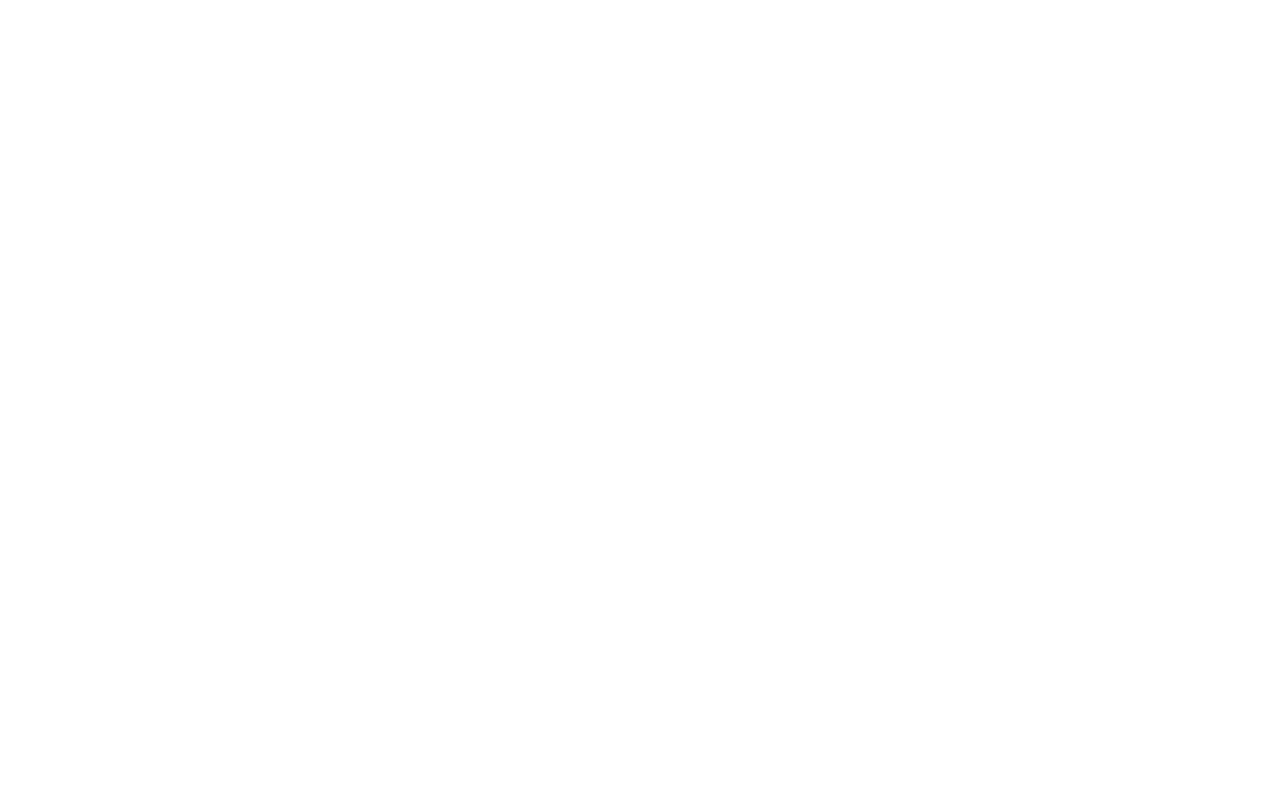
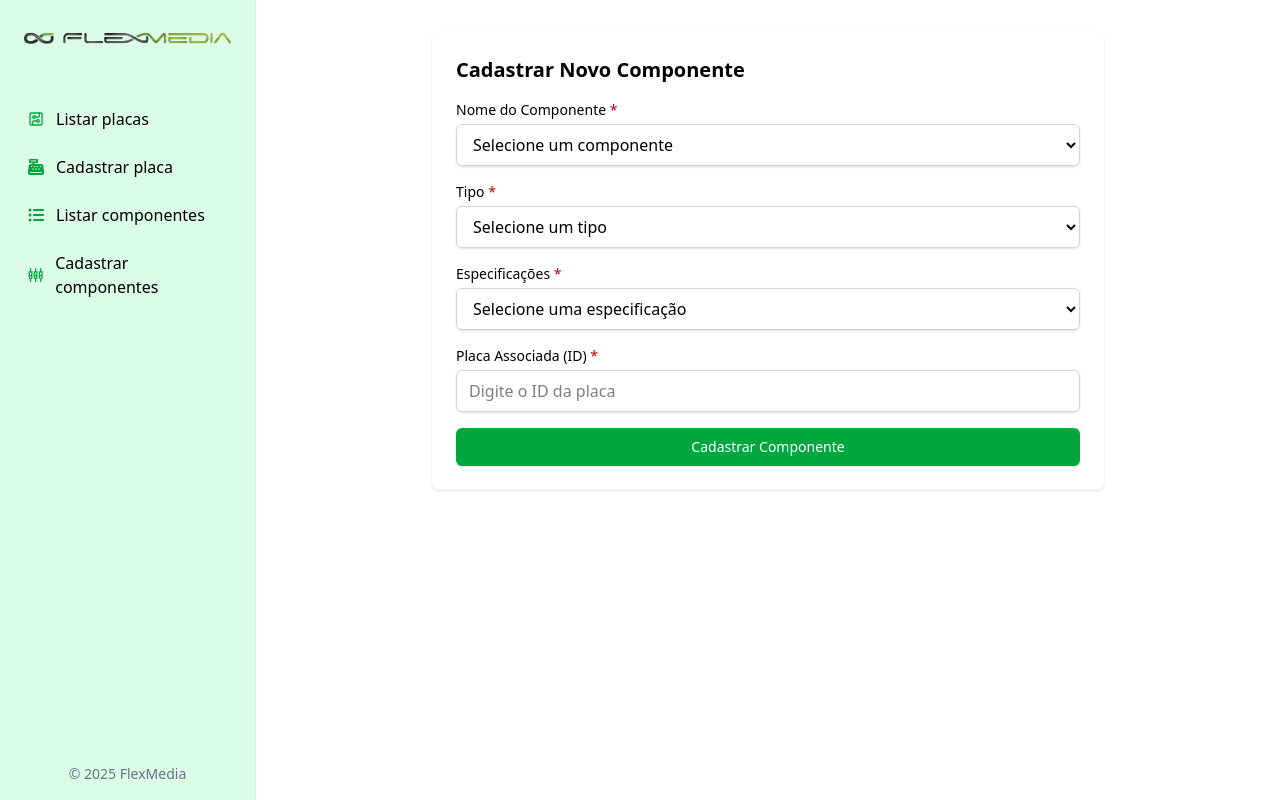
Before and after one commit to Berla1/flexmedia-teste, a React (Vite) app in the folder frontend/: page /cadastrar-componentes in a window 1280 px wide. Built offline with nearby package versions, Linux system fonts and the light colour scheme.

Commit message:
feat: form de cadastro de componente

```diff
--- a/frontend/src/components/CardComponente/index.jsx
+++ b/frontend/src/components/CardComponente/index.jsx
@@ -1,29 +1,43 @@
+/* eslint-disable react-hooks/exhaustive-deps */
 /* eslint-disable no-unused-vars */
+import { useState, useEffect } from "react";
+import { FaWindowClose } from "react-icons/fa";
 import axios from "axios";
-import { useState } from "react";
-import { FaWindowClose } from "react-icons/fa";
 
 const CardComponente = ({ componente, onDelete }) => {
   const [hovered, setHovered] = useState(false);
 
+  useEffect(() => {
+    if (componente?.board === null) {
+      handleAutoDelete();
+    }
+  }, [componente]);
+
+  const handleAutoDelete = async () => {
+    try {
+      await axios.delete(`http://localhost:5000/api/components/${componente._id}`);
+      if (onDelete) onDelete();
+    } catch (err) {
+      console.error("Erro ao deletar componente automaticamente:", err);
+    }
+  };
+
   const handleDelete = async () => {
-    if (
-      window.confirm(
-        `Tem certeza que deseja excluir a placa ${componente.name}?`
-      )
-    ) {
+    if (window.confirm(`Tem certeza que deseja excluir o componente ${componente.name}?`)) {
       try {
-        await axios.delete(
-          `http://localhost:5000/api/components/${componente._id}`
-        );
+        await axios.delete(`http://localhost:5000/api/components/${componente._id}`);
         onDelete();
       } catch (err) {
-        alert("Erro ao deletar placa");
+        alert('Erro ao deletar componente');
       }
     }
   };
+
+  if (!componente || componente.board === null) {
+    return null;
+  }
+
   return (
-    <>
     <div
       className="relative flex flex-col p-6 shadow-lg border h-fit rounded-2xl border-green-600"
       onMouseEnter={() => setHovered(true)}
@@ -31,11 +45,23 @@
     >
       <h1 className="text-3xl font-normal">{componente.name}</h1>
       <p className="font-bold">ID: {componente._id}</p>
-        <p>{componente.description}</p>
-        <p className="text-xs">Especificação: {componente.specifications}</p>
-        <h2 className="mt-5 font-semibold">Placa associada: </h2>
-        <p className="ml-4">{componente.board.name}</p>
-        <p className="ml-4">ID: {componente.board._id}</p>
+
+      <div className="mt-3">
+        <p><span className="font-medium">Tipo:</span> {componente.type}</p>
+        <p><span className="font-medium">Especificações:</span> {componente.specifications}</p>
+      </div>
+
+      {componente.board && (
+        <>
+          <h2 className="font-medium mt-3">Placa associada:</h2>
+          <div className="ml-5">
+            {typeof componente.board === 'object'
+              ? componente.board.name
+              : componente.board}
+          </div>
+        </>
+      )}
+
       {hovered && (
         <button
           onClick={handleDelete}
@@ -48,7 +74,6 @@
         </button>
       )}
     </div>
-    </>
   );
 };
 
--- /dev/null
+++ b/frontend/src/components/FormCadastroComponente/index.jsx
@@ -0,0 +1,209 @@
+import { useState } from 'react';
+import axios from 'axios';
+
+const FormCadastroComponente = ({ onComponentAdded }) => {
+  const [component, setComponent] = useState({
+    name: '',
+    type: '',
+    specifications: '',
+    board: ''
+  });
+  const [isSubmitting, setIsSubmitting] = useState(false);
+  const [error, setError] = useState('');
+
+  const componentNames = [
+    "Resistor 10KΩ",
+      "Capacitor 100nF",
+      "Transistor BC547",
+      "Diodo 1N4007",
+      "LED Azul 5mm",
+      "Microcontrolador ESP32",
+      "Regulador de Tensão LM7805",
+      "Potenciômetro 10KΩ",
+      "Sensor de Temperatura LM35",
+      "Display OLED 128x64",
+      "Cristal Oscilador 16MHz",
+      "Indutor 100µH",
+      "Placa Wi-Fi ESP8266",
+      "Conversor DC-DC Step Down",
+      "Amplificador Operacional LM358",
+      "Relé 5V 10A",
+      "Fonte Chaveada 12V 2A",
+      "Sensor de Umidade DHT22",
+      "CIs Lógico 74HC595",
+      "Buzzer Piezoelétrico",
+      "Chave Táctil 6x6mm",
+      "Módulo Bluetooth HC-05",
+      "Ponte H L298N",
+      "Sensor Ultrassônico HC-SR04",
+      "Conversor USB-TTL CP2102",
+      "Eletrolítico 470µF 16V",
+      "Sensor de Luz LDR",
+      "MOSFET IRFZ44N",
+      "Sensor de Corrente ACS712",
+      "Display LCD 16x2 I2C",
+      "Resistor de Precisão 1% 1KΩ",
+      "Módulo GPS NEO-6M",
+      "Acoplador Óptico PC817",
+      "Memória EEPROM 24C256",
+      "Encoder Rotativo KY-040",
+      "Bateria Li-Ion 18650",
+      "Módulo RFID RC522",
+      "Diodo Zener 5.1V",
+      "Triac BT136",
+      "Fonte Step-Up XL6009",
+      "Ponte Retificadora DB107",
+      "Placa Sensor de Chama",
+      "Sensor de Pressão BMP280",
+      "RTC DS3231 (Relógio de Tempo Real)",
+      "Microfone Eletrético",
+      "Módulo Relé de Estado Sólido",
+      "Célula de Carga 5Kg",
+      "Sensor de Gás MQ-2",
+      "Módulo PWM PCA9685",
+      "Sensor de Inclinação SW-520D",
+
+  ];
+
+  const componentTypes = ['Resistor', 'Capacitor', 'Microcontrolador'];
+  const specificationTypes = ["Resistência", "Capacitância", "Modelo"];
+
+  const handleSubmit = async (e) => {
+    e.preventDefault();
+
+    if (!component.name || !component.type || !component.specifications || !component.board) {
+      setError('Preencha todos os campos obrigatórios');
+      return;
+    }
+
+    setIsSubmitting(true);
+    setError('');
+
+    try {
+      await axios.post('http://localhost:5000/api/components', component);
+      setComponent({
+        name: '',
+        type: '',
+        specifications: '',
+        board: ''
+      });
+      if (onComponentAdded) onComponentAdded();
+    } catch (err) {
+      setError(err.response?.data?.error || 'Erro ao cadastrar componente');
+      console.error('Erro:', err);
+    } finally {
+      setIsSubmitting(false);
+    }
+  };
+
+  const handleChange = (e) => {
+    const { name, value } = e.target;
+    setComponent(prev => ({ ...prev, [name]: value }));
+  };
+
+  return (
+    <div className="w-full ">
+      <h2 className="text-xl font-semibold mb-4">Cadastrar Novo Componente</h2>
+
+      {error && (
+        <div className="mb-4 p-3 bg-red-100 text-red-700 rounded-lg">
+          {error}
+        </div>
+      )}
+
+      <form onSubmit={handleSubmit} className="space-y-4">
+        <div>
+          <label className="block text-sm font-medium mb-1">
+            Nome do Componente <span className="text-red-700">*</span>
+          </label>
+          <select
+            name="name"
+            value={component.name}
+            onChange={handleChange}
+            className="w-full px-3 py-2 border border-gray-300 rounded-md shadow-sm focus:outline-none focus:ring-1 focus:ring-gray-700 focus:border-gray-700"
+            required
+          >
+            <option value="">Selecione um componente</option>
+            {componentNames.map((name) => (
+              <option key={name} value={name}>
+                {name}
+              </option>
+            ))}
+          </select>
+        </div>
+
+        <div>
+          <label className="block text-sm font-medium mb-1">
+            Tipo <span className="text-red-700">*</span>
+          </label>
+          <select
+            name="type"
+            value={component.type}
+            onChange={handleChange}
+            className="w-full px-3 py-2 border border-gray-300 rounded-md shadow-sm focus:outline-none focus:ring-1 focus:ring-gray-700 focus:border-gray-700"
+            required
+          >
+            <option value="">Selecione um tipo</option>
+            {componentTypes.map((type) => (
+              <option key={type} value={type}>
+                {type}
+              </option>
+            ))}
+          </select>
+        </div>
+
+        <div>
+          <label className="block text-sm font-medium mb-1">
+            Especificações <span className="text-red-700">*</span>
+          </label>
+          <select
+            name="specifications"
+            value={component.specifications}
+            onChange={handleChange}
+            className="w-full px-3 py-2 border border-gray-300 rounded-md shadow-sm focus:outline-none focus:ring-1 focus:ring-gray-700 focus:border-gray-700"
+            required
+          >
+            <option value="">Selecione uma especificação</option>
+            {specificationTypes.map((spec) => (
+              <option key={spec} value={spec}>
+                {spec}
+              </option>
+            ))}
+          </select>
+        </div>
+
+        <div>
+          <label className="block text-sm font-medium mb-1">
+            Placa Associada (ID) <span className="text-red-700">*</span>
+          </label>
+          <input
+            type="text"
+            name="board"
+            value={component.board}
+            onChange={handleChange}
+            className="w-full px-3 py-2 border border-gray-300 rounded-md shadow-sm focus:outline-none focus:ring-1 focus:ring-gray-700 focus:border-gray-700"
+            placeholder="Digite o ID da placa"
+          />
+        </div>
+
+        <button
+          type="submit"
+          disabled={isSubmitting}
+          className={`w-full py-2 px-4 border border-transparent rounded-md shadow-sm text-sm font-medium text-white ${isSubmitting ? 'bg-gray-400' : 'bg-green-600 hover:bg-green-700'} focus:outline-none focus:ring-2 focus:ring-offset-2 focus:ring-green-500`}
+        >
+          {isSubmitting ? (
+            <>
+              <svg className="animate-spin -ml-1 mr-2 h-4 w-4 text-white inline" xmlns="http://www.w3.org/2000/svg" fill="none" viewBox="0 0 24 24">
+                <circle className="opacity-25" cx="12" cy="12" r="10" stroke="currentColor" strokeWidth="4"></circle>
+                <path className="opacity-75" fill="currentColor" d="M4 12a8 8 0 018-8V0C5.373 0 0 5.373 0 12h4zm2 5.291A7.962 7.962 0 014 12H0c0 3.042 1.135 5.824 3 7.938l3-2.647z"></path>
+              </svg>
+              Cadastrando...
+            </>
+          ) : 'Cadastrar Componente'}
+        </button>
+      </form>
+    </div>
+  );
+};
+
+export default FormCadastroComponente;
--- a/frontend/src/pages/CadastrarComponentes/index.jsx
+++ b/frontend/src/pages/CadastrarComponentes/index.jsx
@@ -1,5 +1,29 @@
+import SideBar from "../../components/SideBar";
+import FormCadastroComponente from "../../components/FormCadastroComponente";
+import { useState } from "react";
+
 const CadastrarComponentes = () => {
-    return ( <></> );
-}
+  const [refreshList, setRefreshList] = useState(false);
+
+  const handleComponentAdded = () => {
+    setRefreshList((prev) => !prev);
+  };
+
+  return (
+    <div className="flex min-h-screen">
+      <SideBar />
+      <div className="flex-1 p-8">
+        <div className="max-w-2xl mx-auto bg-white rounded-lg shadow-sm p-6">
+          <FormCadastroComponente onComponentAdded={handleComponentAdded} />
+          {refreshList && (
+            <div className="mt-4 p-3 bg-green-100 text-green-700 rounded-lg">
+              Componente cadastrado com sucesso!
+            </div>
+          )}
+        </div>
+      </div>
+    </div>
+  );
+};
 
 export default CadastrarComponentes;
```
Lines whose indentation alone changed are shown as unchanged.
